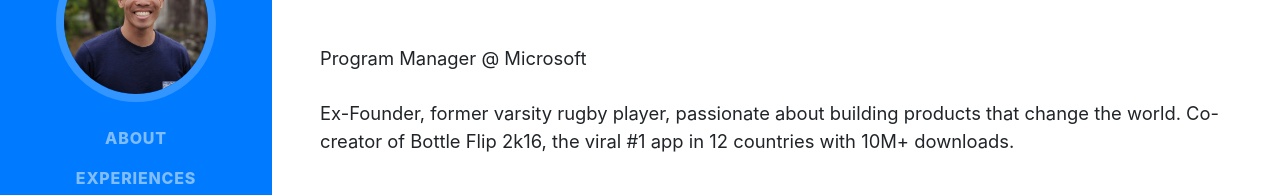
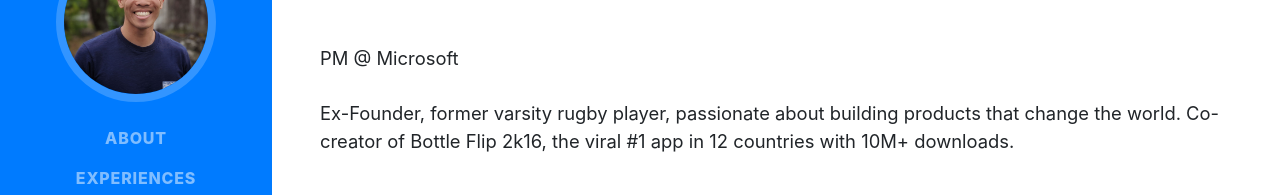
Before and after one commit to justinonthelam/justinlam-io-resume-bootstrap, a website with bundled scripts: page public/index.html in a window 1280 px wide. Shown: the part 314-509 px from the top of the page. Built offline with nearby package versions, Linux system fonts and the light colour scheme; a web font is replaced by a local one.

Commit message:
Program Manager -> PM

```diff
--- a/public/index.html
+++ b/public/index.html
@@ -73,7 +73,7 @@
           <div class="subheading mb-5">Seattle, USA · (206) 291-2482 ·
             <a href="mailto:hi@justinlam.io">hi@justinlam.io</a>
           </div>
-          <p class="lead mb-5">Program Manager @ Microsoft<br><br>Ex-Founder, former varsity rugby player, passionate about building products that change the world. Co-creator of Bottle Flip 2k16, the viral #1 app in 12 countries with 10M+ downloads.</p>
+          <p class="lead mb-5">PM @ Microsoft<br><br>Ex-Founder, former varsity rugby player, passionate about building products that change the world. Co-creator of Bottle Flip 2k16, the viral #1 app in 12 countries with 10M+ downloads.</p>
           <div class="social-icons">
             <a href="https://linkedin.com/in/justin-lam" target="_blank">
               <i class="fab fa-linkedin-in"></i>
```
